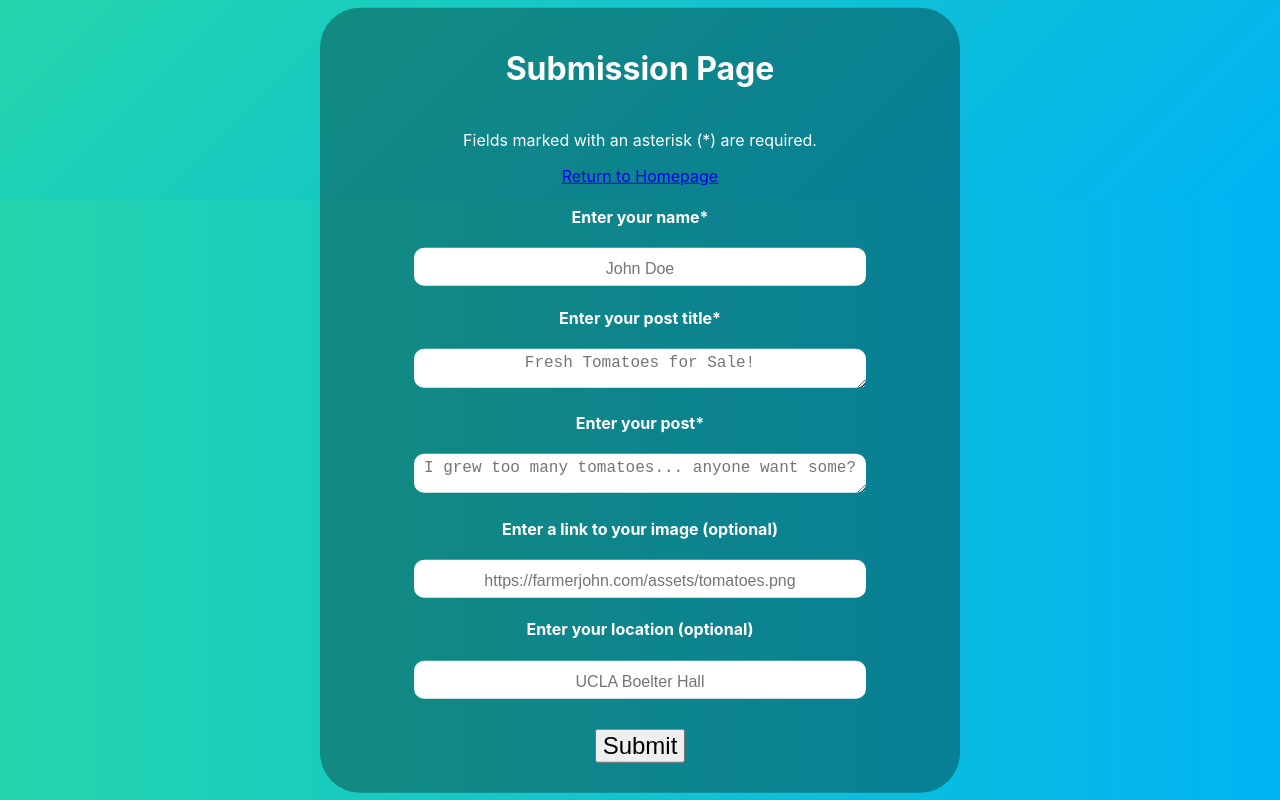
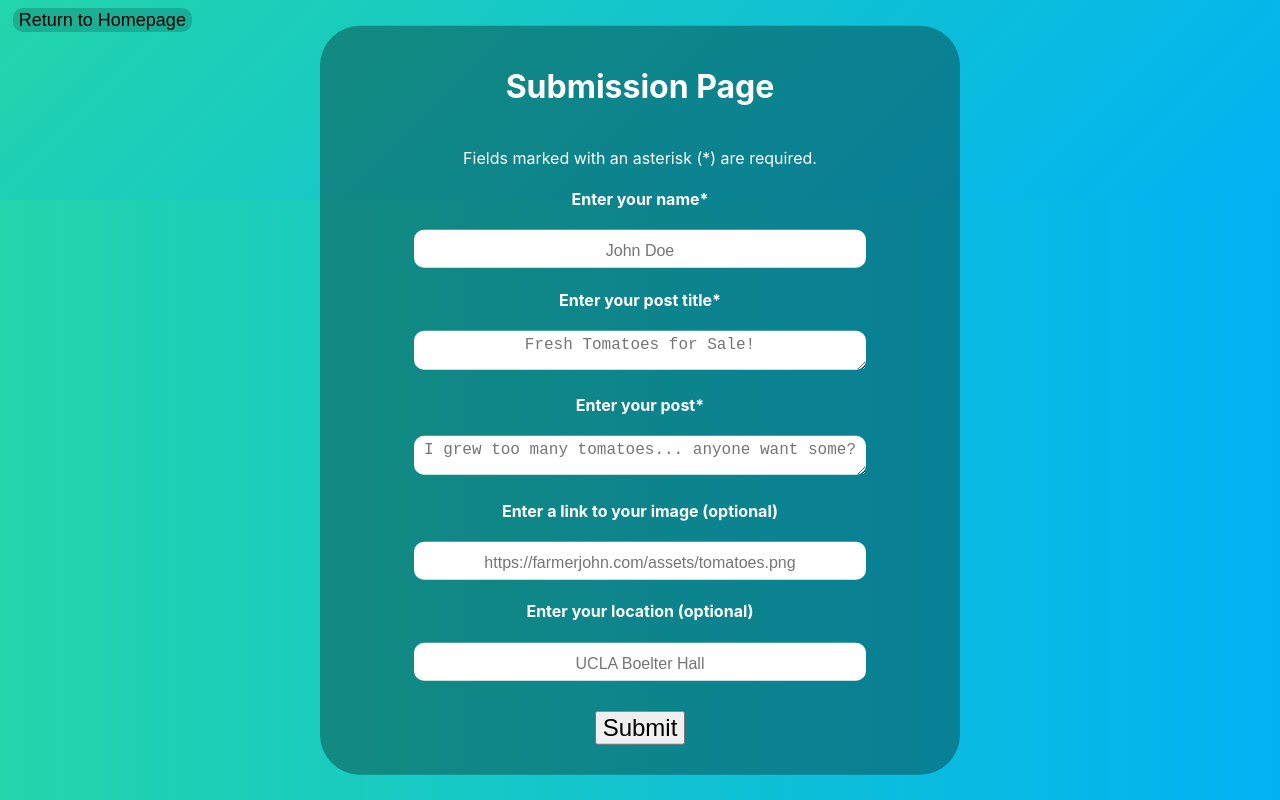
Before and after one commit to ViciousCupcake/CS35L-Project, a React (Create React App) app in the folder frontend/: page /submit in a window 1280 px wide. Built offline with nearby package versions, Linux system fonts and the light colour scheme.

Commit message:
add properly formatted 'return to home' buttons

```diff
--- a/frontend/src/components/CreateSubmission.js
+++ b/frontend/src/components/CreateSubmission.js
@@ -1,6 +1,7 @@
 import React, { Component } from 'react';
 import '../App.css';
 import './styling/submission.css'
+import './styling/homepageButton.css'
 import axios from 'axios';
 
 class CreateSubmission extends Component {
@@ -58,10 +59,11 @@ class CreateSubmission extends Component {
   render() {
     return (
       <div id="submission" className="bg">
+        <button onClick={() => {window.location = '/'}} className="returnHomeButton">Return to Homepage</button>
+
         <div className="submissionPanel">
           <h1>Submission Page</h1>
           <p>Fields marked with an asterisk (*) are required.</p>
-          <a href="./">Return to Homepage</a>
 
           <form onSubmit={this.submitForm} method="POST">
             <h4>Enter your name*</h4>
--- a/frontend/src/components/EnumerateEntries.js
+++ b/frontend/src/components/EnumerateEntries.js
@@ -1,5 +1,6 @@
 import React, { Component } from 'react';
 import '../App.css';
+import './styling/mainSearchBox.css'
 import axios from 'axios';
 import Entry from './Entry';
 
@@ -67,7 +68,7 @@ class EnumerateEntries extends Component {
       <div id="header">
         <h1 style={{fontSize:80}}>Site Name Placeholder</h1>
         <p style={{fontSize:40}}>Item exchanging, made easy.</p> {/*catchy slogan?*/}
-        <p><input type="text" placeholder = "Search for posts" onChange = {this.searchInputChange}/></p>
+        <p><input type="text" className="mainSearchBox" placeholder = "Search for posts" onChange = {this.searchInputChange}/></p>
         <a href="/submit" style={{fontSize:25}}>Add your submission today!</a>
             {dataArr}
       </div>
--- a/frontend/src/components/PostPage.js
+++ b/frontend/src/components/PostPage.js
@@ -106,7 +106,7 @@ class PostPage extends Component {
     console.log(this.state.entireData.slice());
     return (
       <div>
-        <a href='/'>Return to Homepage</a>
+        <button onClick={() => {window.location = '/'}} className="returnHomeButton">Return to Homepage</button>
         <button className="adminButton" onClick={() => {this.setState({popupVisible: !this.state.popupVisible})}}>Admin Panel</button>
         { this.state.popupVisible ?
         <div className="popup">
--- /dev/null
+++ b/frontend/src/components/styling/homepageButton.css
@@ -0,0 +1,17 @@
+.returnHomeButton {
+    position: absolute;
+    top: 1%;
+    left: 1%;
+    width: auto;
+    height: 3vh;
+    border-radius: 10px;
+    border: 3px;
+    border-color: rgba(8, 46, 46, 0.418);
+    background-color:rgba(8, 46, 46, 0.218);
+    font-size: large;
+}
+
+.returnHomeButton:hover{
+    background-color:rgba(8, 46, 46, 0.318);
+    transition: 100ms ease-in-out;
+}
--- /dev/null
+++ b/frontend/src/components/styling/mainSearchBox.css
@@ -0,0 +1,8 @@
+.mainSearchBox{
+    width: 35%;
+    height: 3vh;
+    border-radius: 5px;
+    border-width: 0px;
+    padding-left: 10px;
+    font-size: large;
+}
--- a/frontend/src/components/styling/popup.css
+++ b/frontend/src/components/styling/popup.css
@@ -50,7 +50,7 @@
 }
 
 .adminButton {
-    position: absolute;
+    position: fixed;
     bottom: 3%;
     right: 3%;
     width: 10vw;
```
